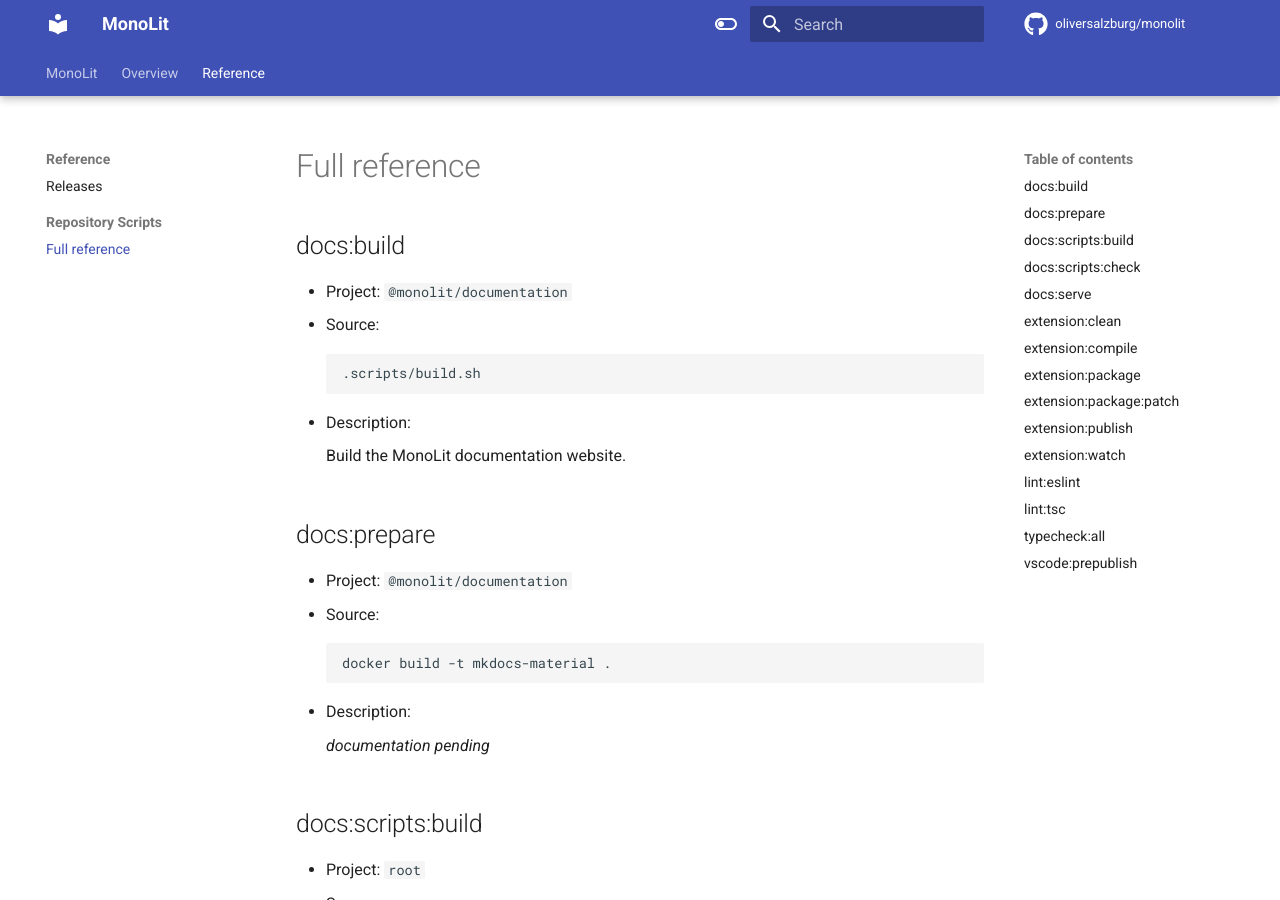
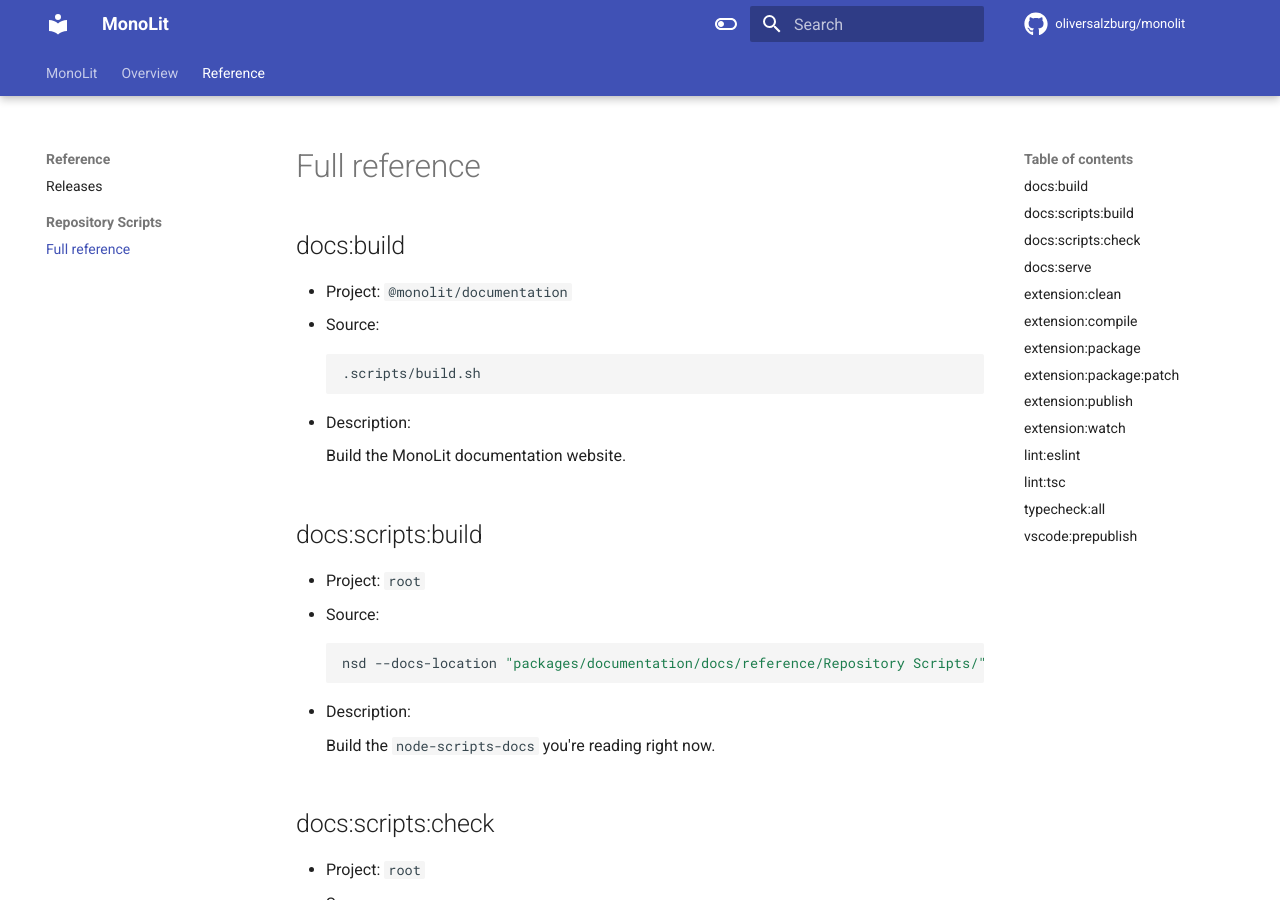
Before and after one commit to oliversalzburg/monolit, an MkDocs documentation site: the page built from packages/documentation/docs/reference/Repository Scripts/index.md, in a window 1280 px wide and 900 px high. Built offline with MkDocs 1.6.1 and Material for MkDocs 9.7.7, drawn with Linux system fonts in a browser that asks for light colours; comment, search, counter and statistics services are not loaded.

Commit message:
refactor: Use published mkdocs image

````diff
--- a/packages/documentation/docs/reference/Repository Scripts/index.md
+++ b/packages/documentation/docs/reference/Repository Scripts/index.md
@@ -12,19 +12,6 @@
 -   Description:
 
     Build the MonoLit documentation website.
-
-## docs:prepare
-
--   Project: `@monolit/documentation`
--   Source:
-
-    ```shell
-    docker build -t mkdocs-material .
-    ```
-
--   Description:
-
-    _documentation pending_
 
 ## docs:scripts:build
 
--- a/packages/documentation/package.json
+++ b/packages/documentation/package.json
@@ -8,7 +8,6 @@
   "main": "Dockerfile",
   "scripts": {
     "docs:build": ".scripts/build.sh",
-    "docs:prepare": "docker build -t mkdocs-material .",
     "docs:serve": ".scripts/serve.sh"
   },
   "engines": {
````
Also changed, not shown: package.json-scripts.json (+17 -10 lines), packages/documentation/docs/reference/Repository Scripts/.docs:prepare.md (deleted, +0 -12 lines), 3 other files.
